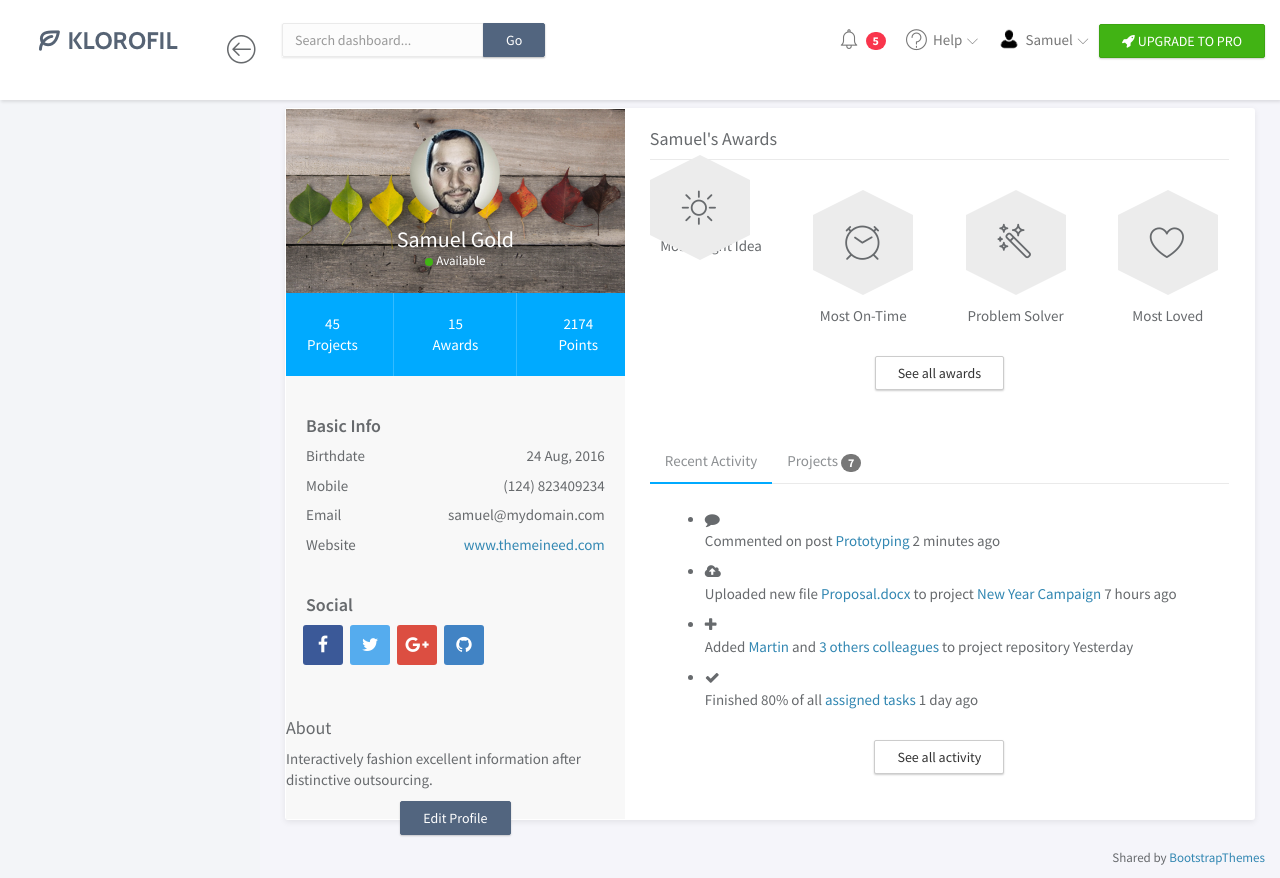
After one commit to LIMEMONI/J6, a FastAPI app: template templates/profile.html in a window 1280 px wide. The commit adds this page. Run offline with FastAPI, Linux system fonts and the light colour scheme; the template is opened without the code that fills it, so the values that code supplies are empty; some libraries are stand-ins or nearby versions.

Commit message:
alram.html 페이지 왼쪽 사이드 바 스크롤 기능 추가, profile 페이지 생성 후 추가중

```diff
--- a/main.py
+++ b/main.py
@@ -585,6 +585,20 @@ async def page_alram(request: Request, time: str = None, xlim_s: int = 925, xlim
                                                       "time": time, "xlim_s": xlim_s, "xlim_e": xlim_e})
 
 
+# Profile 페이지로 이동
+@app.get("/profile.html", response_class=HTMLResponse)
+async def render_profile_page(request: Request):
+    # 세션에서 사용자 아이디를 가져옴
+    mem_id = request.session.get("mem_id", None)
+
+    if mem_id:
+        # 사용자가 로그인한 경우 Profile 페이지를 렌더링
+        return templates.TemplateResponse("profile.html", {"request": request})
+    else:
+        # 세션에 사용자 아이디가 없는 경우, 로그인 페이지로 리디렉트
+        return RedirectResponse(url="/")
+
+
 
 # -------------------------------------------------------------------------------------- 여기까지 HTML 주소 코드 ---------------------------------------------------------------------------------------------------
 
--- /dev/null
+++ b/templates/profile.html
@@ -0,0 +1,336 @@
+<!doctype html>
+<html lang="en">
+
+<head>
+	<title>프로필 페이지</title>
+	<meta charset="utf-8">
+	<meta http-equiv="X-UA-Compatible" content="IE=edge,chrome=1">
+	<meta name="viewport" content="width=device-width, initial-scale=1.0, maximum-scale=1.0, user-scalable=0">
+	<!-- VENDOR CSS -->
+	<link rel="stylesheet" href="static/vendor/bootstrap/css/bootstrap.min.css">
+	<link rel="stylesheet" href="static/vendor/font-awesome/css/font-awesome.min.css">
+	<link rel="stylesheet" href="static/vendor/linearicons/style.css">
+	<!-- MAIN CSS -->
+	<link rel="stylesheet" href="static/css/main.css">
+	<!-- FOR DEMO PURPOSES ONLY. You should remove this in your project -->
+	<link rel="stylesheet" href="static/css/demo.css">
+	<!-- GOOGLE FONTS -->
+	<link href="https://fonts.googleapis.com/css?family=Source+Sans+Pro:300,400,600,700" rel="stylesheet">
+	<!-- ICONS -->
+	<link rel="apple-touch-icon" sizes="76x76" href="static/img/apple-icon.png">
+	<link rel="icon" type="image/png" sizes="96x96" href="static/img/favicon.png">
+</head>
+
+<body>
+	<!-- WRAPPER -->
+	<div id="wrapper">
+		<!-- NAVBAR -->
+		<nav class="navbar navbar-default navbar-fixed-top">
+			<div class="brand">
+				<a href="index.html"><img src="static/img/logo-dark.png" alt="Klorofil Logo" class="img-responsive logo"></a>
+			</div>
+			<div class="container-fluid">
+				<div class="navbar-btn">
+					<button type="button" class="btn-toggle-fullwidth"><i class="lnr lnr-arrow-left-circle"></i></button>
+				</div>
+				<form class="navbar-form navbar-left">
+					<div class="input-group">
+						<input type="text" value="" class="form-control" placeholder="Search dashboard...">
+						<span class="input-group-btn"><button type="button" class="btn btn-primary">Go</button></span>
+					</div>
+				</form>
+				<div class="navbar-btn navbar-btn-right">
+					<a class="btn btn-success update-pro" href="https://www.themeineed.com/downloads/klorofil-pro-bootstrap-admin-dashboard-template/?utm_source=klorofil&utm_medium=template&utm_campaign=KlorofilPro" title="Upgrade to Pro" target="_blank"><i class="fa fa-rocket"></i> <span>UPGRADE TO PRO</span></a>
+				</div>
+				<div id="navbar-menu">
+					<ul class="nav navbar-nav navbar-right">
+						<li class="dropdown">
+							<a href="#" class="dropdown-toggle icon-menu" data-toggle="dropdown">
+								<i class="lnr lnr-alarm"></i>
+								<span class="badge bg-danger">5</span>
+							</a>
+							<ul class="dropdown-menu notifications">
+								<li><a href="#" class="notification-item"><span class="dot bg-warning"></span>System space is almost full</a></li>
+								<li><a href="#" class="notification-item"><span class="dot bg-danger"></span>You have 9 unfinished tasks</a></li>
+								<li><a href="#" class="notification-item"><span class="dot bg-success"></span>Monthly report is available</a></li>
+								<li><a href="#" class="notification-item"><span class="dot bg-warning"></span>Weekly meeting in 1 hour</a></li>
+								<li><a href="#" class="notification-item"><span class="dot bg-success"></span>Your request has been approved</a></li>
+								<li><a href="#" class="more">See all notifications</a></li>
+							</ul>
+						</li>
+						<li class="dropdown">
+							<a href="#" class="dropdown-toggle" data-toggle="dropdown"><i class="lnr lnr-question-circle"></i> <span>Help</span> <i class="icon-submenu lnr lnr-chevron-down"></i></a>
+							<ul class="dropdown-menu">
+								<li><a href="#">Basic Use</a></li>
+								<li><a href="#">Working With Data</a></li>
+								<li><a href="#">Security</a></li>
+								<li><a href="#">Troubleshooting</a></li>
+							</ul>
+						</li>
+						<li class="dropdown">
+							<a href="#" class="dropdown-toggle" data-toggle="dropdown"><img src="static/img/user.png" class="img-circle" alt="Avatar"> <span>Samuel</span> <i class="icon-submenu lnr lnr-chevron-down"></i></a>
+							<ul class="dropdown-menu">
+								<li><a href="#"><i class="lnr lnr-user"></i> <span>My Profile</span></a></li>
+								<li><a href="#"><i class="lnr lnr-envelope"></i> <span>Message</span></a></li>
+								<li><a href="#"><i class="lnr lnr-cog"></i> <span>Settings</span></a></li>
+								<li><a href="#"><i class="lnr lnr-exit"></i> <span>Logout</span></a></li>
+							</ul>
+						</li>
+						<!-- <li>
+							<a class="update-pro" href="https://www.themeineed.com/downloads/klorofil-pro-bootstrap-admin-dashboard-template/?utm_source=klorofil&utm_medium=template&utm_campaign=KlorofilPro" title="Upgrade to Pro" target="_blank"><i class="fa fa-rocket"></i> <span>UPGRADE TO PRO</span></a>
+						</li> -->
+					</ul>
+				</div>
+			</div>
+		</nav>
+		<!-- END NAVBAR -->
+
+		<!-- END LEFT SIDEBAR -->
+		<!-- MAIN -->
+		<div class="main">
+			<!-- MAIN CONTENT -->
+			<div class="main-content">
+				<div class="container-fluid">
+					<div class="panel panel-profile">
+						<div class="clearfix">
+							<!-- LEFT COLUMN -->
+							<div class="profile-left">
+								<!-- PROFILE HEADER -->
+								<div class="profile-header">
+									<div class="overlay"></div>
+									<div class="profile-main">
+										<img src="static/img/user-medium.png" class="img-circle" alt="Avatar">
+										<h3 class="name">Samuel Gold</h3>
+										<span class="online-status status-available">Available</span>
+									</div>
+									<div class="profile-stat">
+										<div class="row">
+											<div class="col-md-4 stat-item">
+												45 <span>Projects</span>
+											</div>
+											<div class="col-md-4 stat-item">
+												15 <span>Awards</span>
+											</div>
+											<div class="col-md-4 stat-item">
+												2174 <span>Points</span>
+											</div>
+										</div>
+									</div>
+								</div>
+								<!-- END PROFILE HEADER -->
+								<!-- PROFILE DETAIL -->
+								<div class="profile-detail">
+									<div class="profile-info">
+										<h4 class="heading">Basic Info</h4>
+										<ul class="list-unstyled list-justify">
+											<li>Birthdate <span>24 Aug, 2016</span></li>
+											<li>Mobile <span>(124) 823409234</span></li>
+											<li>Email <span>samuel@mydomain.com</span></li>
+											<li>Website <span><a href="https://www.themeineed.com">www.themeineed.com</a></span></li>
+										</ul>
+									</div>
+									<div class="profile-info">
+										<h4 class="heading">Social</h4>
+										<ul class="list-inline social-icons">
+											<li><a href="#" class="facebook-bg"><i class="fa fa-facebook"></i></a></li>
+											<li><a href="#" class="twitter-bg"><i class="fa fa-twitter"></i></a></li>
+											<li><a href="#" class="google-plus-bg"><i class="fa fa-google-plus"></i></a></li>
+											<li><a href="#" class="github-bg"><i class="fa fa-github"></i></a></li>
+										</ul>
+									</div>
+									<div class "profile-info">
+										<h4 class="heading">About</h4>
+										<p>Interactively fashion excellent information after distinctive outsourcing.</p>
+									</div>
+									<div class="text-center"><a href="#" class="btn btn-primary">Edit Profile</a></div>
+								</div>
+								<!-- END PROFILE DETAIL -->
+							</div>
+							<!-- END LEFT COLUMN -->
+							<!-- RIGHT COLUMN -->
+							<div class="profile-right">
+								<h4 class="heading">Samuel's Awards</h4>
+								<!-- AWARDS -->
+								<div class="awards">
+									<div class="row">
+										<div class="col-md-3 col-sm-6">
+											<div class "award-item">
+												<div class="hexagon">
+													<span class="lnr lnr-sun award-icon"></span>
+												</div>
+												<span>Most Bright Idea</span>
+											</div>
+										</div>
+										<div class="col-md-3 col-sm-6">
+											<div class="award-item">
+												<div class="hexagon">
+													<span class="lnr lnr-clock award-icon"></span>
+												</div>
+												<span>Most On-Time</span>
+											</div>
+										</div>
+										<div class="col-md-3 col-sm-6">
+											<div class="award-item">
+												<div class="hexagon">
+													<span class="lnr lnr-magic-wand award-icon"></span>
+												</div>
+												<span>Problem Solver</span>
+											</div>
+										</div>
+										<div class="col-md-3 col-sm-6">
+											<div class="award-item">
+												<div class="hexagon">
+													<span class="lnr lnr-heart award-icon"></span>
+												</div>
+												<span>Most Loved</span>
+											</div>
+										</div>
+									</div>
+									<div class="text-center"><a href="#" class="btn btn-default">See all awards</a></div>
+								</div>
+								<!-- END AWARDS -->
+								<!-- TABBED CONTENT -->
+								<div class="custom-tabs-line tabs-line-bottom left-aligned">
+									<ul class="nav" role="tablist">
+										<li class="active"><a href="#tab-bottom-left1" role="tab" data-toggle="tab">Recent Activity</a></li>
+										<li><a href="#tab-bottom-left2" role="tab" data-toggle="tab">Projects <span class="badge">7</span></a></li>
+									</ul>
+								</div>
+								<div class="tab-content">
+									<div class="tab-pane fade in active" id="tab-bottom-left1">
+										<ul class "list-unstyled activity-timeline">
+											<li>
+												<i class="fa fa-comment activity-icon"></i>
+												<p>Commented on post <a href="#">Prototyping</a> <span class="timestamp">2 minutes ago</span></p>
+											</li>
+											<li>
+												<i class="fa fa-cloud-upload activity-icon"></i>
+												<p>Uploaded new file <a href="#">Proposal.docx</a> to project <a href="#">New Year Campaign</a> <span class="timestamp">7 hours ago</span></p>
+											</li>
+											<li>
+												<i class="fa fa-plus activity-icon"></i>
+												<p>Added <a href="#">Martin</a> and <a href="#">3 others colleagues</a> to project repository <span class="timestamp">Yesterday</span></p>
+											</li>
+											<li>
+												<i class="fa fa-check activity-icon"></i>
+												<p>Finished 80% of all <a href="#">assigned tasks</a> <span class="timestamp">1 day ago</span></p>
+											</li>
+										</ul>
+										<div class="margin-top-30 text-center"><a href="#" class="btn btn-default">See all activity</a></div>
+									</div>
+									<div class="tab-pane fade" id="tab-bottom-left2">
+										<div class="table-responsive">
+											<table class="table project-table">
+												<thead>
+													<tr>
+														<th>Title</th>
+														<th>Progress</th>
+														<th>Leader</th>
+														<th>Status</th>
+													</tr>
+												</thead>
+												<tbody>
+													<tr>
+														<td><a href="#">Spot Media</a></td>
+														<td>
+															<div class="progress">
+																<div class="progress-bar" role="progressbar" aria-valuenow="60" aria-valuemin="0" aria-valuemax="100" style="width: 60%;">
+																	<span>60% Complete</span>
+																</div>
+															</div>
+														</td>
+														<td><img src="static/img/user2.png" alt="Avatar" class="avatar img-circle"> <a href="#">Michael</a></td>
+														<td><span class="label label-success">ACTIVE</span></td>
+													</tr>
+													<tr>
+														<td><a href="#">E-Commerce Site</a></td>
+														<td>
+															<div class="progress">
+																<div class="progress-bar" role="progressbar" aria-valuenow="33" aria-valuemin="0" aria-valuemax="100" style="width: 33%;">
+																	<span>33% Complete</span>
+																</div>
+															</div>
+														</td>
+														<td><img src="static/img/user.png" alt="Avatar" class="avatar img-circle"> <a href="#">Antonius</a></td>
+														<td><span class="label label-warning">PENDING</span></td>
+													</tr>
+													<tr>
+														<td><a href="#">Project 123GO</a></td>
+														<td>
+															<div class="progress">
+																<div class="progress-bar" role="progressbar" aria-valuenow="68" aria-valuemin="0" aria-valuemax="100" style="width: 68%;">
+																	<span>68% Complete</span>
+																</div>
+															</div>
+														</td>
+														<td><img src="static/img/user.png" alt="Avatar" class="avatar img-circle"> <a href="#">Antonius</a></td>
+														<td><span class="label label-success">ACTIVE</span></td>
+													</tr>
+													<tr>
+														<td><a href="#">Wordpress Theme</a></td>
+														<td>
+															<div class="progress">
+																<div class="progress-bar" role="progressbar" aria-valuenow="75" aria-valuemin="0" aria-valuemax="100" style="width: 75%;">
+																	<span>75%</span>
+																</div>
+															</div>
+														</td>
+														<td><img src="static/img/user2.png" alt="Avatar" class="avatar img-circle"> <a href="#">Michael</a></td>
+														<td><span class="label label-success">ACTIVE</span></td>
+													</tr>
+													<tr>
+														<td><a href="#">Project 123GO</a></td>
+														<td>
+															<div class="progress">
+																<div class="progress-bar progress-bar-success" role="progressbar" aria-valuenow="100" aria-valuemin="0" aria-valuemax="100" style="width: 100%;">
+																	<span>100%</span>
+																</div>
+															</div>
+														</td>
+														<td><img src="static/img/user.png" alt="Avatar" class="avatar img-circle" /> <a href="#">Antonius</a></td>
+														<td><span class="label label-default">CLOSED</span></td>
+													</tr>
+													<tr>
+														<td><a href="#">Redesign Landing Page</a></td>
+														<td>
+															<div class="progress">
+																<div class="progress-bar progress-bar-success" role="progressbar" aria-valuenow="100" aria-valuemin="0" aria-valuemax="100" style="width: 100%;">
+																	<span>100%</span>
+																</div>
+															</div>
+														</td>
+														<td><img src="static/img/user5.png" alt="Avatar" class="avatar img-circle" /> <a href="#">Jason</a></td>
+														<td><span class="label label-default">CLOSED</span></td>
+													</tr>
+												</tbody>
+											</table>
+										</div>
+									</div>
+								</div>
+								<!-- END TABBED CONTENT -->
+							</div>
+							<!-- END RIGHT COLUMN -->
+						</div>
+					</div>
+				</div>
+			</div>
+			<!-- END MAIN CONTENT -->
+		</div>
+		<!-- END MAIN -->
+		<div class="clearfix"></div>
+		<footer>
+			<div class="container-fluid">
+				<p class="copyright">Shared by <i class="fa fa-love"></i><a href="https://bootstrapthemes.co">BootstrapThemes</a>
+</p>
+			</div>
+		</footer>
+	</div>
+	<!-- END WRAPPER -->
+	<!-- Javascript -->
+	<script src="static/vendor/jquery/jquery.min.js"></script>
+	<script src="static/vendor/bootstrap/js/bootstrap.min.js"></script>
+	<script src="static/vendor/jquery-slimscroll/jquery.slimscroll.min.js"></script>
+	<script src="static/scripts/klorofil-common.js"></script>
+</body>
+
+</html>
```
Also changed, not shown: templates/alram.html (+46 -3 lines), templates/main.html (+38 -42 lines).
